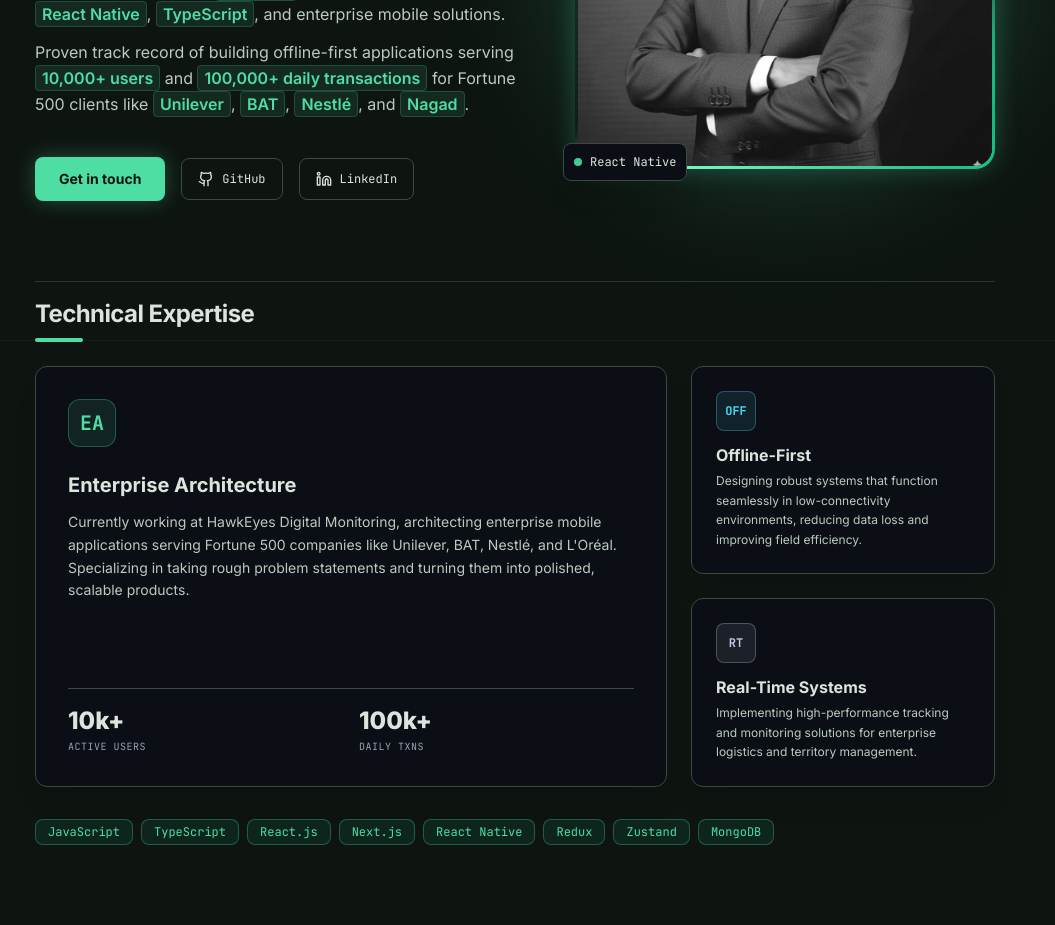
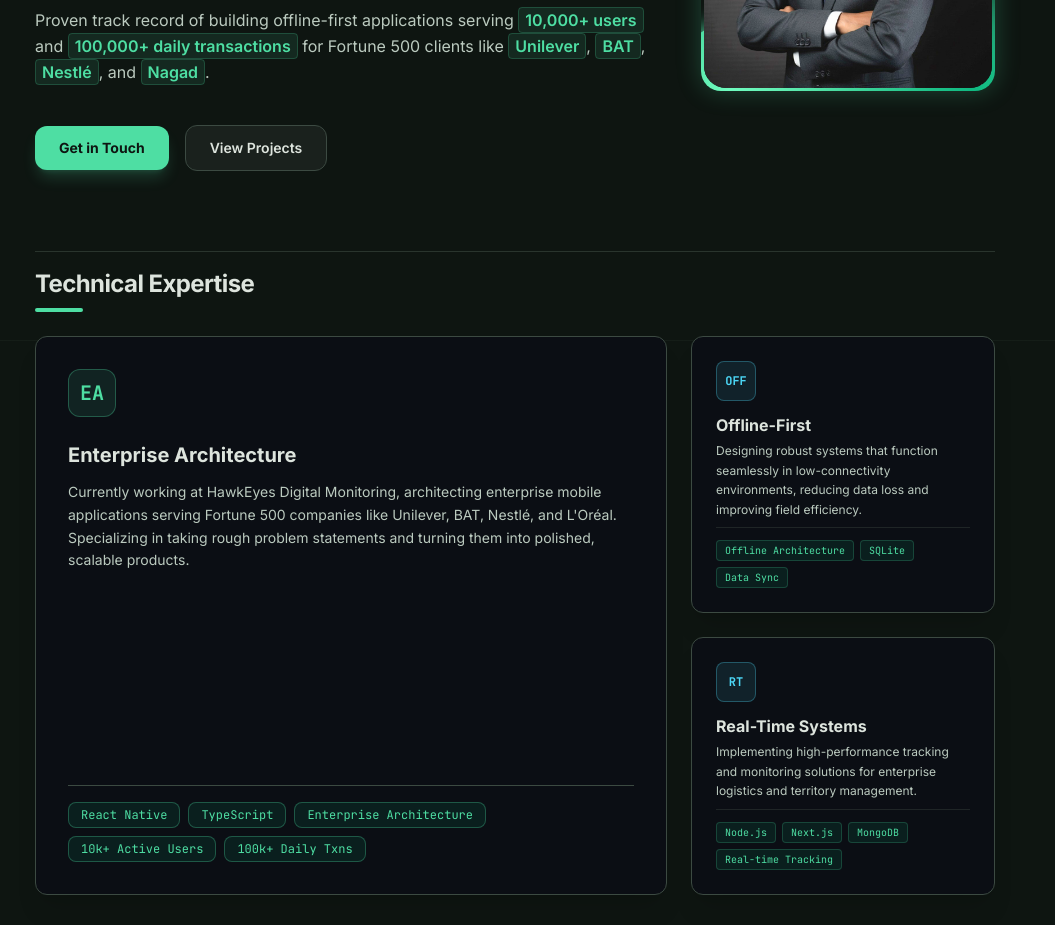
Before and after one commit to shahadot786/my-portfolio, a Next.js app: page / in a window 1280 px wide. Shown: the part 460-1385 px from the top of the page, without its empty margins (125-1180 px from the left). Built offline with nearby package versions, Linux system fonts and the light colour scheme; no server answers; the database is empty.

Commit message:
feat: make Technical Expertise section fully dynamic and controllable via Admin Skills panel

```diff
--- a/app/admin/skills/page.tsx
+++ b/app/admin/skills/page.tsx
@@ -5,20 +5,24 @@
 import { zodResolver } from '@hookform/resolvers/zod';
 import * as z from 'zod';
 import api from '@/lib/api-client';
-import { Loader, Plus, Trash2, Edit2, Check, Code2 } from 'lucide-react';
+import { Loader, Plus, Trash2, Edit2, Check } from 'lucide-react';
 
 
 interface SkillCategory {
   _id: string;
   title: string;
   icon: string;
+  badge?: string;
+  description?: string;
   skills: string[];
   order: number;
 }
 
 const skillSchema = z.object({
   title: z.string().min(1, 'Title is required'),
-  icon: z.string().min(1, 'Icon name is required'),
+  icon: z.string().default('Code2'),
+  badge: z.string().optional(),
+  description: z.string().optional(),
   skills: z.array(z.string()).default([]),
   order: z.number().default(0),
 });
@@ -41,7 +45,7 @@
   } = useForm<SkillFormValues>({
     // eslint-disable-next-line @typescript-eslint/no-explicit-any
     resolver: zodResolver(skillSchema) as any,
-    defaultValues: { skills: [], order: 0 }
+    defaultValues: { skills: [], order: 0, icon: 'Code2', badge: '', description: '' }
   });
 
   const fetchSkills = async () => {
@@ -102,34 +106,46 @@
     <div className="space-y-8">
       <div className="flex items-center justify-between">
         <div>
-          <h1 className="text-3xl font-bold text-white">Skills</h1>
+          <h1 className="text-3xl font-bold text-white">Technical Expertise & Skills</h1>
+          <p className="text-zinc-500 text-sm mt-1">
+            Manage your core technical expertise bento cards and skill categories.
+          </p>
         </div>
         <button
           onClick={() => {
             setEditingId(null);
-            reset();
+            reset({ skills: [], order: 0, icon: 'Code2', badge: '', description: '' });
             setIsModalOpen(true);
           }}
           className="bg-primary text-black font-bold py-2.5 px-6 rounded-xl flex items-center gap-2 hover:bg-primary/90 transition-all"
         >
           <Plus size={18} />
-          Add Category
+          Add Expertise Category
         </button>
       </div>
 
       <div className="grid grid-cols-1 md:grid-cols-2 gap-4">
         {categories.map((cat) => (
-          <div key={cat._id} className="bg-zinc-900/40 border border-zinc-800 p-6 rounded-3xl flex items-center justify-between group hover:border-zinc-700 transition-all">
-            <div className="flex items-center gap-4">
-              <div className="w-10 h-10 rounded-xl bg-zinc-800 flex items-center justify-center text-zinc-400">
-                <Code2 size={20} />
+          <div key={cat._id} className="bg-zinc-900/40 border border-zinc-800 p-6 rounded-3xl flex items-start justify-between group hover:border-zinc-700 transition-all gap-4">
+            <div className="flex items-start gap-4">
+              <div className="w-12 h-12 rounded-xl bg-emerald-500/10 border border-emerald-500/30 flex items-center justify-center text-emerald-400 font-mono font-bold text-sm shrink-0">
+                {cat.badge || cat.icon || "EA"}
               </div>
-              <div>
-                <h3 className="text-white font-bold">{cat.title}</h3>
-                <p className="text-zinc-500 text-xs">{cat.skills.length} skills</p>
+              <div className="space-y-1">
+                <h3 className="text-white font-bold text-base">{cat.title}</h3>
+                {cat.description && (
+                  <p className="text-zinc-400 text-xs line-clamp-2">{cat.description}</p>
+                )}
+                <div className="flex flex-wrap gap-1 pt-1">
+                  {cat.skills.map((s) => (
+                    <span key={s} className="px-2 py-0.5 bg-zinc-800 text-emerald-400 font-mono text-[10px] rounded">
+                      {s}
+                    </span>
+                  ))}
+                </div>
               </div>
             </div>
-            <div className="flex items-center gap-2 opacity-0 group-hover:opacity-100 transition-all">
+            <div className="flex items-center gap-2 opacity-0 group-hover:opacity-100 transition-all shrink-0">
               <button
                 onClick={() => { setEditingId(cat._id); reset(cat); setIsModalOpen(true); }}
                 className="p-2.5 rounded-xl bg-zinc-800 text-zinc-400 hover:text-white hover:bg-zinc-700 transition-all"
@@ -150,18 +166,42 @@
       {isModalOpen && (
         <div className="fixed inset-0 z-[100] flex items-center justify-center p-4 bg-black/80 backdrop-blur-md">
           <div className="bg-zinc-900 border border-zinc-800 w-full max-w-lg rounded-3xl shadow-2xl p-8 space-y-6">
-            <h2 className="text-xl font-bold text-white uppercase tracking-tight">{editingId ? 'Edit category' : 'New category'}</h2>
+            <h2 className="text-xl font-bold text-white uppercase tracking-tight">{editingId ? 'Edit Expertise Category' : 'New Expertise Category'}</h2>
             <div className="space-y-4">
-              <input {...register('title')} className="input-admin" placeholder="Category Title (e.g. Backend)" />
-              <input {...register('icon')} className="input-admin" placeholder="Icon Name (e.g. Server)" />
               <div>
-                <label className="block text-zinc-500 text-[10px] uppercase font-bold mb-2">Skills (Comma separated)</label>
+                <label className="block text-zinc-400 text-xs uppercase font-bold mb-1.5">Category Title</label>
+                <input {...register('title')} className="input-admin" placeholder="e.g. Enterprise Architecture" />
+              </div>
+
+              <div className="grid grid-cols-2 gap-4">
+                <div>
+                  <label className="block text-zinc-400 text-xs uppercase font-bold mb-1.5">Badge / Tag (e.g. EA, OFF)</label>
+                  <input {...register('badge')} className="input-admin" placeholder="EA" />
+                </div>
+                <div>
+                  <label className="block text-zinc-400 text-xs uppercase font-bold mb-1.5">Icon Name</label>
+                  <input {...register('icon')} className="input-admin" placeholder="Code2 / Server" />
+                </div>
+              </div>
+
+              <div>
+                <label className="block text-zinc-400 text-xs uppercase font-bold mb-1.5">Description (Displayed on Home Bento section)</label>
+                <textarea {...register('description')} rows={3} className="input-admin resize-none text-xs" placeholder="Architecting enterprise mobile applications..." />
+              </div>
+
+              <div>
+                <label className="block text-zinc-400 text-xs uppercase font-bold mb-1.5">Skills & Tech Stack (Comma separated)</label>
                 <input
                   className="input-admin"
-                  placeholder="Node.js, Express, Go"
+                  placeholder="React Native, TypeScript, Node.js, MongoDB"
                   defaultValue={watch('skills')?.join(', ')}
                   onChange={(e) => setValue('skills', e.target.value.split(',').map(s => s.trim()).filter(s => s))}
                 />
+              </div>
+
+              <div>
+                <label className="block text-zinc-400 text-xs uppercase font-bold mb-1.5">Display Order</label>
+                <input type="number" {...register('order', { valueAsNumber: true })} className="input-admin" placeholder="0" />
               </div>
             </div>
             <div className="flex justify-end gap-3 pt-4">
--- a/app/page.tsx
+++ b/app/page.tsx
@@ -1,6 +1,5 @@
 import Link from "next/link";
 import { API_BASE_URL } from "@/config/api";
-import { IconMap } from "@/lib/icons";
 import Image from "next/image";
 
 interface SocialLink {
@@ -17,6 +16,16 @@
   isAvailable?: boolean;
   bio: string[];
   socialLinks: SocialLink[];
+}
+
+interface SkillCategory {
+  _id: string;
+  title: string;
+  icon: string;
+  badge?: string;
+  description?: string;
+  skills: string[];
+  order: number;
 }
 
 interface Testimonial {
@@ -42,6 +51,36 @@
   socialLinks: []
 };
 
+const DEFAULT_SKILL_CATEGORIES: SkillCategory[] = [
+  {
+    _id: "1",
+    title: "Enterprise Architecture",
+    badge: "EA",
+    icon: "Code2",
+    description: "Currently working at HawkEyes Digital Monitoring, architecting enterprise mobile applications serving Fortune 500 companies like Unilever, BAT, Nestlé, and L'Oréal. Specializing in taking rough problem statements and turning them into polished, scalable products.",
+    skills: ["React Native", "TypeScript", "Enterprise Architecture", "10k+ Active Users", "100k+ Daily Txns"],
+    order: 0
+  },
+  {
+    _id: "2",
+    title: "Offline-First",
+    badge: "OFF",
+    icon: "Smartphone",
+    description: "Designing robust systems that function seamlessly in low-connectivity environments, reducing data loss and improving field efficiency.",
+    skills: ["Offline Architecture", "SQLite", "Data Sync"],
+    order: 1
+  },
+  {
+    _id: "3",
+    title: "Real-Time Systems",
+    badge: "RT",
+    icon: "Server",
+    description: "Implementing high-performance tracking and monitoring solutions for enterprise logistics and territory management.",
+    skills: ["Node.js", "Next.js", "MongoDB", "Real-time Tracking"],
+    order: 2
+  }
+];
+
 export const revalidate = 86400; // Revalidate static cache every 24 hours
 
 async function getProfile(): Promise<Profile> {
@@ -52,6 +91,17 @@
     return data.profile || DEFAULT_PROFILE;
   } catch {
     return DEFAULT_PROFILE;
+  }
+}
+
+async function getSkillCategories(): Promise<SkillCategory[]> {
+  try {
+    const res = await fetch(`${API_BASE_URL}/skills`, { next: { revalidate: 86400 } });
+    if (!res.ok) return DEFAULT_SKILL_CATEGORIES;
+    const data = await res.json();
+    return data.skills?.length > 0 ? data.skills : DEFAULT_SKILL_CATEGORIES;
+  } catch {
+    return DEFAULT_SKILL_CATEGORIES;
   }
 }
 
@@ -67,8 +117,22 @@
 }
 
 export default async function Home() {
-  const profile = await getProfile();
-  const testimonials = await getTestimonials();
+  const [profile, testimonials, skillCategories] = await Promise.all([
+    getProfile(),
+    getTestimonials(),
+    getSkillCategories()
+  ]);
+
+  const featuredCategory = skillCategories[0] || DEFAULT_SKILL_CATEGORIES[0];
+  const secondaryCategories = skillCategories.length > 1 ? skillCategories.slice(1) : DEFAULT_SKILL_CATEGORIES.slice(1);
+  const allSkills = Array.from(
+    new Set(
+      skillCategories.flatMap((c) => c.skills || [])
+    )
+  );
+  const displayTechStack = allSkills.length > 0
+    ? allSkills
+    : ["JavaScript", "TypeScript", "React.js", "Next.js", "React Native", "Redux", "Zustand", "MongoDB"];
 
   return (
     <div className="container-custom pb-8 space-y-20 relative">
@@ -110,58 +174,31 @@
           <div className="flex flex-wrap items-center gap-4 pt-4">
             <Link
               href="/contact"
-              className="px-6 py-3 bg-[#4edea3] text-[#0e1511] font-bold text-sm rounded-lg hover:bg-[#6ffbbe] transition-all shadow-[0_0_20px_rgba(78,222,163,0.3)] active:scale-95"
+              className="px-6 py-3 bg-[#4edea3] text-[#0e1511] font-bold text-sm rounded-xl hover:bg-[#6ffbbe] transition-all hover:scale-105 active:scale-95 shadow-lg shadow-[#4edea3]/20"
             >
-              Get in touch
+              Get in Touch
             </Link>
-
-            <a
-              href="https://github.com/shahadot786"
-              target="_blank"
-              rel="noopener noreferrer"
-              className="px-4 py-3 bg-transparent border border-[#3c4a42] text-[#dde4dd] hover:border-[#4edea3] hover:text-[#4edea3] font-mono text-xs rounded-lg transition-all flex items-center gap-2"
+            <Link
+              href="/projects"
+              className="px-6 py-3 bg-[#1a211d] border border-[#3c4a42] text-[#dde4dd] font-semibold text-sm rounded-xl hover:border-[#4edea3] hover:text-[#4edea3] transition-all"
             >
-              <IconMap.Github size={16} />
-              GitHub
-            </a>
-
-            <a
-              href="https://www.linkedin.com/in/shahadot786"
-              target="_blank"
-              rel="noopener noreferrer"
-              className="px-4 py-3 bg-transparent border border-[#3c4a42] text-[#dde4dd] hover:border-[#4edea3] hover:text-[#4edea3] font-mono text-xs rounded-lg transition-all flex items-center gap-2"
-            >
-              <IconMap.Linkedin size={16} />
-              LinkedIn
-            </a>
+              View Projects
+            </Link>
           </div>
         </div>
 
-        {/* Profile Image & Floating Tech Badges */}
-        <div className="flex-shrink-0 relative w-72 h-72 sm:w-80 sm:h-80 md:w-[360px] md:h-[360px] lg:w-[420px] lg:h-[420px]">
-          <div className="absolute inset-0 bg-[#4edea3]/25 rounded-full blur-3xl z-[-1]" />
-
-          {/* Glowing Green Marquee Light Border */}
-          <div className="glowing-marquee-wrapper w-full h-full">
-            <div className="relative w-full h-full rounded-[1.1rem] overflow-hidden bg-[#09100c]">
+        {/* Hero Photo / Avatar */}
+        <div className="relative group/avatar shrink-0">
+          <div className="glowing-marquee-wrapper p-1 rounded-3xl overflow-hidden shadow-2xl shadow-[#4edea3]/10">
+            <div className="relative w-64 h-64 sm:w-72 sm:h-72 rounded-[22px] overflow-hidden bg-[#09100c]">
               <Image
                 src={profile.avatar || "/avatar.png"}
                 alt={profile.name}
                 fill
-                className="object-cover grayscale hover:grayscale-0 transition-all duration-700"
+                className="w-full h-full object-cover group-hover/avatar:scale-105 transition-transform duration-500"
                 priority
               />
             </div>
-          </div>
-
-          {/* Floating Badges */}
-          <div className="absolute -bottom-3 -left-3 bg-[#0B0E14] border border-[#3c4a42] rounded-lg p-2.5 shadow-xl flex items-center gap-2">
-            <span className="w-2 h-2 rounded-full bg-[#4edea3] animate-pulse" />
-            <div className="font-mono text-xs text-[#dde4dd]">React Native</div>
-          </div>
-          <div className="absolute -top-3 -right-3 bg-[#0B0E14] border border-[#3c4a42] rounded-lg p-2.5 shadow-xl flex items-center gap-2">
-            <span className="w-2 h-2 rounded-full bg-[#4cd7f6]" />
-            <div className="font-mono text-xs text-[#dde4dd]">TypeScript</div>
           </div>
         </div>
       </section>
@@ -178,53 +215,61 @@
           <div className="lg:col-span-2 glass-card p-8 flex flex-col justify-between">
             <div>
               <div className="w-12 h-12 bg-[#4edea3]/10 border border-[#4edea3]/30 rounded-xl flex items-center justify-center mb-6">
-                <span className="text-[#4edea3] text-xl font-bold font-mono">EA</span>
+                <span className="text-[#4edea3] text-xl font-bold font-mono">
+                  {featuredCategory.badge || featuredCategory.icon || "EA"}
+                </span>
               </div>
-              <h4 className="text-xl font-bold text-[#dde4dd] mb-3">Enterprise Architecture</h4>
+              <h4 className="text-xl font-bold text-[#dde4dd] mb-3">{featuredCategory.title}</h4>
               <p className="text-[#bbcabf] text-sm leading-relaxed mb-6">
-                Currently working at HawkEyes Digital Monitoring, architecting enterprise mobile applications serving Fortune 500 companies like Unilever, BAT, Nestlé, and L&apos;Oréal. Specializing in taking rough problem statements and turning them into polished, scalable products.
+                {featuredCategory.description || "Architecting enterprise mobile applications serving Fortune 500 companies and building offline-first systems."}
               </p>
             </div>
 
-            <div className="grid grid-cols-2 gap-4 border-t border-[#3c4a42] pt-4 mt-auto">
-              <div>
-                <div className="text-2xl font-extrabold text-[#dde4dd]">10k+</div>
-                <div className="text-[10px] font-mono text-[#94A3B8] uppercase tracking-wider mt-0.5">Active Users</div>
+            {featuredCategory.skills && featuredCategory.skills.length > 0 && (
+              <div className="flex flex-wrap gap-2 border-t border-[#3c4a42] pt-4 mt-auto">
+                {featuredCategory.skills.map((skill, idx) => (
+                  <span key={idx} className="px-3 py-1 bg-[#10b981]/10 border border-[#4edea3]/30 text-[#4edea3] font-mono text-xs rounded-lg">
+                    {skill}
+                  </span>
+                ))}
               </div>
-              <div>
-                <div className="text-2xl font-extrabold text-[#dde4dd]">100k+</div>
-                <div className="text-[10px] font-mono text-[#94A3B8] uppercase tracking-wider mt-0.5">Daily Txns</div>
-              </div>
-            </div>
+            )}
           </div>
 
           {/* Secondary Bento Cards */}
           <div className="space-y-6 flex flex-col justify-between">
-            <div className="glass-card p-6">
+            {secondaryCategories.map((cat, idx) => (
+              <div key={cat._id || idx} className="glass-card p-6 flex-1 flex flex-col justify-between">
+                <div>
                   <div className="w-10 h-10 bg-[#4cd7f6]/10 border border-[#4cd7f6]/30 rounded-lg flex items-center justify-center mb-3">
-                <span className="text-[#4cd7f6] font-mono font-bold text-xs">OFF</span>
+                    <span className="text-[#4cd7f6] font-mono font-bold text-xs">
+                      {cat.badge || cat.icon || `0${idx + 1}`}
+                    </span>
                   </div>
-              <h4 className="text-base font-bold text-[#dde4dd] mb-1">Offline-First</h4>
+                  <h4 className="text-base font-bold text-[#dde4dd] mb-1">{cat.title}</h4>
+                  {cat.description && (
                     <p className="text-[#bbcabf] text-xs leading-relaxed">
-                Designing robust systems that function seamlessly in low-connectivity environments, reducing data loss and improving field efficiency.
+                      {cat.description}
                     </p>
+                  )}
                 </div>
-
-            <div className="glass-card p-6">
-              <div className="w-10 h-10 bg-[#bec6e0]/10 border border-[#bec6e0]/30 rounded-lg flex items-center justify-center mb-3">
-                <span className="text-[#bec6e0] font-mono font-bold text-xs">RT</span>
+                {cat.skills && cat.skills.length > 0 && (
+                  <div className="flex flex-wrap gap-1.5 pt-3 mt-2 border-t border-[#3c4a42]/40">
+                    {cat.skills.slice(0, 4).map((s) => (
+                      <span key={s} className="px-2 py-0.5 bg-[#10b981]/10 border border-[#4edea3]/20 text-[#4edea3] font-mono text-[10px] rounded">
+                        {s}
+                      </span>
+                    ))}
                   </div>
-              <h4 className="text-base font-bold text-[#dde4dd] mb-1">Real-Time Systems</h4>
-              <p className="text-[#bbcabf] text-xs leading-relaxed">
-                Implementing high-performance tracking and monitoring solutions for enterprise logistics and territory management.
-              </p>
+                )}
               </div>
+            ))}
           </div>
         </div>
 
         {/* Tech Stack Tags */}
         <div className="flex flex-wrap gap-2 pt-2">
-          {["JavaScript", "TypeScript", "React.js", "Next.js", "React Native", "Redux", "Zustand", "MongoDB"].map((tech) => (
+          {displayTechStack.map((tech) => (
             <span key={tech} className="px-3 py-1 bg-[#10b981]/10 border border-[#4edea3]/30 text-[#4edea3] font-mono text-xs rounded-lg">
               {tech}
             </span>
--- a/lib/models/Skill.ts
+++ b/lib/models/Skill.ts
@@ -3,6 +3,8 @@
 export interface ISkillCategory extends Document {
     title: string;
     icon: string;
+    description?: string;
+    badge?: string;
     skills: string[];
     order: number;
     createdAt: Date;
@@ -18,8 +20,16 @@
         },
         icon: {
             type: String,
-            required: [true, 'Icon name is required'],
+            default: 'Code2',
             trim: true,
+        },
+        description: {
+            type: String,
+            default: '',
+        },
+        badge: {
+            type: String,
+            default: '',
         },
         skills: {
             type: [String],
```
Lines whose indentation alone changed are shown as unchanged.
